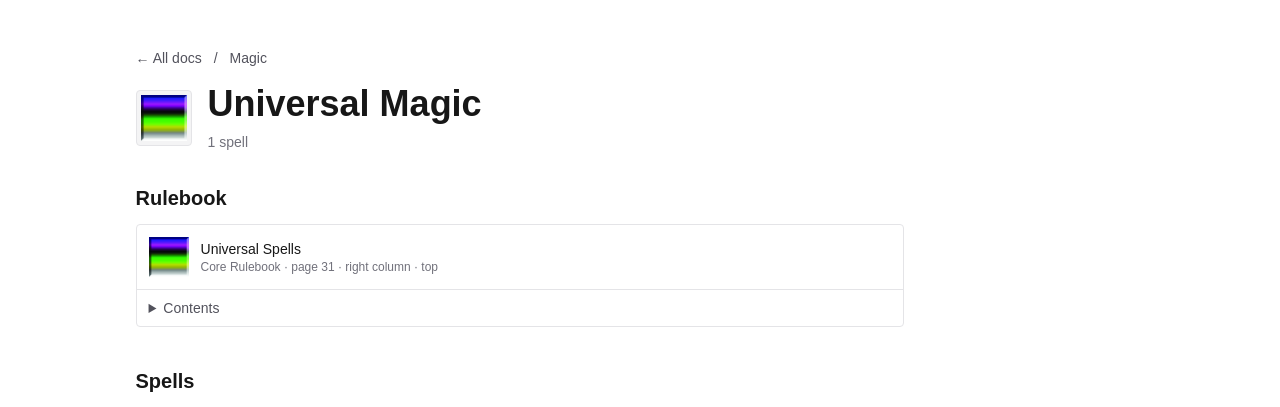
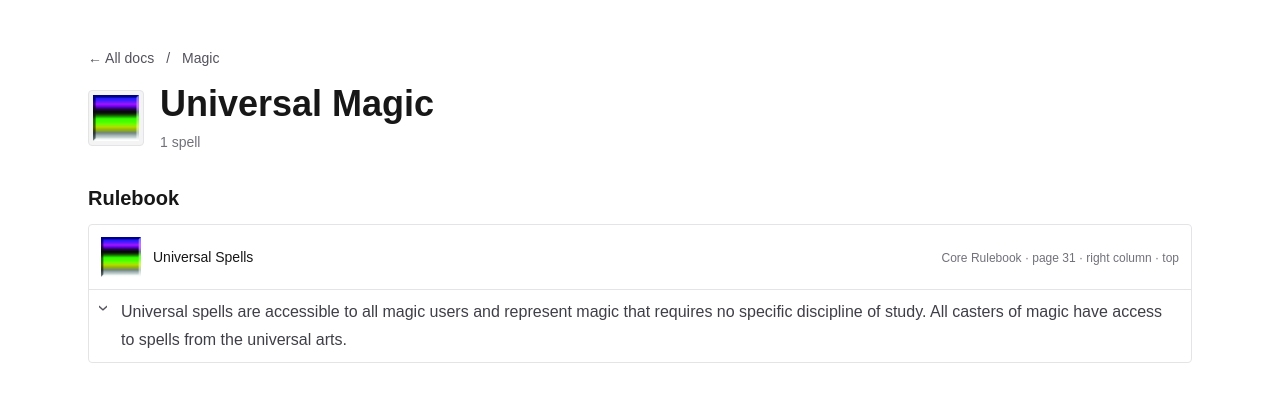
Before and after one commit to krawaller/dragonsdown, a Next.js app: page /magic/universal in a window 1280 px wide. Shown: the top 407 px of the page. Built offline with nearby package versions, Linux system fonts and the light colour scheme.

Commit message:
update rulelink component

```diff
--- a/data/manual/clearing-type-rules.json
+++ b/data/manual/clearing-type-rules.json
@@ -19,17 +19,38 @@
       }
     ]
   },
+  "plains": {
+    "rulebookLinks": [
+      {
+        "doc": "eastern-reaches",
+        "headings": ["OPTIONAL RULES", "Terrain Effects"],
+        "anchor": "Plains Clearing"
+      }
+    ]
+  },
   "swamps": {
     "rulebookLinks": [
       {
         "doc": "core",
         "headings": ["Actions", "The actions", "Move"],
         "anchor": "Mountains or Swamps"
+      },
+      {
+        "doc": "eastern-reaches",
+        "headings": ["OPTIONAL RULES", "Terrain Effects"],
+        "anchor": "Swamps Clearing"
       }
     ]
   },
   "woods": {
-    "classes": ["ranger"]
+    "classes": ["ranger"],
+    "rulebookLinks": [
+      {
+        "doc": "eastern-reaches",
+        "headings": ["OPTIONAL RULES", "Terrain Effects"],
+        "anchor": "Woods Clearing"
+      }
+    ]
   },
   "desert": {
     "lineages": ["auroran"],
--- a/src/components/RulebookLinks.tsx
+++ b/src/components/RulebookLinks.tsx
@@ -1,5 +1,8 @@
+"use client";
+
 import Link from "next/link";
 import Image from "next/image";
+import { useState } from "react";
 import type { RulebookLink } from "@/lib/rulebook-links";
 import { RulebookContent } from "./RulebookContent";
 
@@ -15,21 +18,30 @@ export function RulebookLinks({
   if (links.length === 0) return null;
 
   return (
-    <section className={className}>
+    <section className={`min-w-0 max-w-full overflow-hidden ${className}`}>
       <h2 className="text-xl font-semibold mb-3">{heading}</h2>
-      <div className="space-y-3">
+      <div className="min-w-0 space-y-3">
         {links.map((link) => {
+          return (
+            <RulebookLinkCard
+              key={`${link.docSlug}-${link.sectionId}-${link.anchor ?? ""}`}
+              link={link}
+            />
+          );
+        })}
+      </div>
+    </section>
+  );
+}
+
+function RulebookLinkCard({ link }: { link: RulebookLink }) {
+  const [expanded, setExpanded] = useState(true);
   const icons = link.icons ?? (link.icon ? [link.icon] : []);
+
   return (
-            <div
-              key={`${link.docSlug}-${link.sectionId}-${link.anchor ?? ""}`}
-              className="rounded border border-zinc-200 dark:border-zinc-800 overflow-hidden"
-            >
+    <div className="box-border min-w-0 max-w-full overflow-hidden rounded border border-zinc-200 dark:border-zinc-800">
       <div className="p-3">
-                <Link
-                  href={link.href}
-                  className="flex min-w-0 items-center gap-3 text-sm hover:underline"
-                >
+        <div className="flex min-w-0 items-center gap-3 text-sm">
           {icons.length > 0 && (
             <span className="flex shrink-0 gap-1">
               {icons.map((icon) => (
@@ -44,27 +56,46 @@ export function RulebookLinks({
               ))}
             </span>
           )}
-                  <span className="min-w-0">
-                    <span className="block font-medium">
+          <span className="flex min-w-0 flex-1 flex-wrap items-baseline justify-between gap-x-4 gap-y-1">
+            <span className="min-w-0 max-w-full truncate font-medium">
               {link.anchor
                 ? `${link.sectionTitle}: ${link.anchor}`
                 : link.sectionTitle}
             </span>
-                    <span className="block text-xs text-zinc-500 dark:text-zinc-400">
-                      {link.docTitle}
-                      {link.location
-                        ? ` · ${locationLabel(link.location)}`
-                        : ""}
+            <Link
+              href={link.href}
+              className="min-w-0 max-w-full truncate text-xs text-zinc-500 hover:underline dark:text-zinc-400"
+            >
+              {targetLabel(link)}
+            </Link>
           </span>
-                  </span>
-                </Link>
+        </div>
       </div>
       {link.content && (
-                <details className="border-t border-zinc-200 dark:border-zinc-800">
-                  <summary className="cursor-pointer px-3 py-2 text-sm text-zinc-600 hover:text-zinc-950 dark:text-zinc-400 dark:hover:text-zinc-100">
-                    Contents
-                  </summary>
-                  <div className="prose prose-zinc dark:prose-invert max-w-none p-3 text-sm">
+        <div className="box-border flex min-w-0 max-w-full overflow-hidden border-t border-zinc-200 dark:border-zinc-800">
+          <button
+            type="button"
+            aria-expanded={expanded}
+            aria-label={expanded ? "Collapse rulebook content" : "Expand rulebook content"}
+            className="flex basis-8 shrink-0 cursor-pointer items-start justify-center px-0 py-2 text-zinc-600 hover:text-zinc-950 dark:text-zinc-400 dark:hover:text-zinc-100"
+            onClick={() => setExpanded((current) => !current)}
+          >
+            <span
+              aria-hidden="true"
+              className={`select-none text-center text-xl leading-none transition-transform ${
+                expanded ? "rotate-90" : ""
+              }`}
+            >
+              ›
+            </span>
+          </button>
+          <div
+            className={`min-w-0 flex-1 basis-0 overflow-hidden py-2 pr-3 text-sm ${
+              expanded ? "" : "[contain:inline-size]"
+            }`}
+          >
+            {expanded ? (
+              <div className="prose prose-zinc dark:prose-invert max-w-none [&>:first-child]:mt-0">
                 <RulebookContent
                   nodes={
                     link.contentNodes ?? [
@@ -73,14 +104,30 @@ export function RulebookLinks({
                   }
                 />
               </div>
-                </details>
+            ) : (
+              <div className="block w-full min-w-0 overflow-hidden truncate whitespace-nowrap [contain:inline-size]">
+                {contentPreview(link.content)}
+              </div>
+            )}
+          </div>
+        </div>
       )}
     </div>
   );
-        })}
-      </div>
-    </section>
-  );
+}
+
+function targetLabel(link: RulebookLink): string {
+  return link.location
+    ? `${link.docTitle} · ${locationLabel(link.location)}`
+    : link.docTitle;
+}
+
+function contentPreview(content: string): string {
+  return content
+    .replace(/!\[[^\]]*\]\([^)]*\)/g, "")
+    .replace(/[*_`#>\[\]()]/g, "")
+    .replace(/\s+/g, " ")
+    .trim();
 }
 
 function locationLabel(
```
Lines whose indentation alone changed are shown as unchanged.
